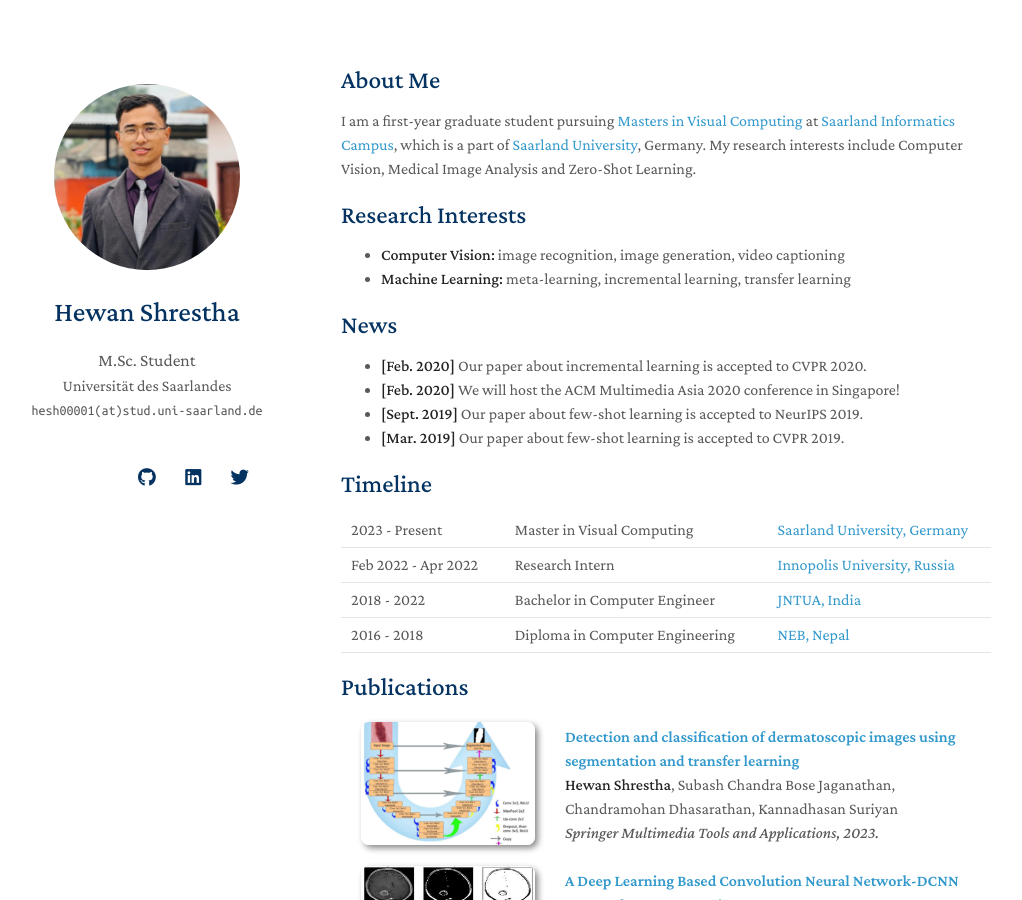
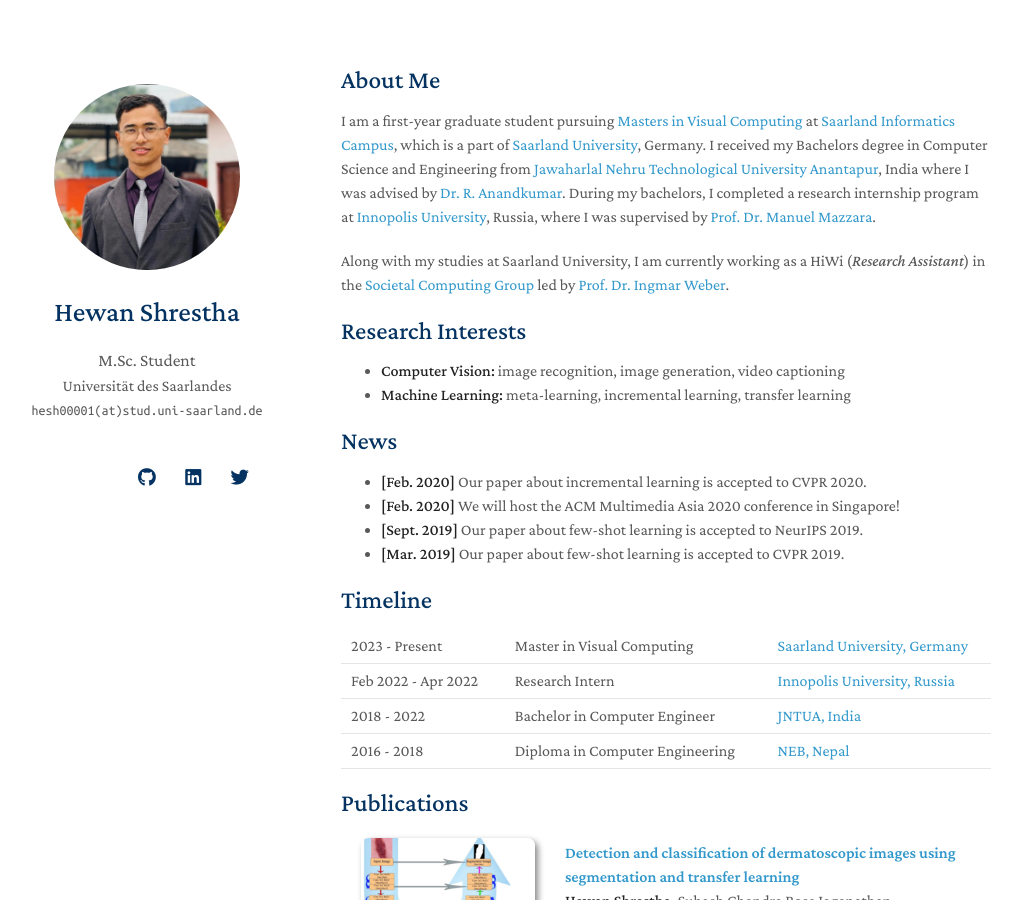
Before and after one commit to hewanshrestha/hewanshrestha.github.io, a Jekyll site: the page built from index.md, in a window 1280 px wide and 900 px high. Shown: the whole window, without its empty margins (129-1151 px from the left). Built offline with Jekyll 4.4.1, drawn with Linux system fonts in a browser that asks for light colours; nearby versions of some CDN libraries; a style sheet for code colours, icons or effects is not loaded; our own code applies the rules of GitHub Pages for plain Markdown files.

Commit message:
Update index.md

```diff
--- a/index.md
+++ b/index.md
@@ -4,7 +4,10 @@ layout: homepage
 
 ## About Me
 
-I am a first-year graduate student pursuing <a href="http://www.master-visual-computing.de/">Masters in Visual Computing</a> at <a href="https://saarland-informatics-campus.de/">Saarland Informatics Campus</a>, which is a part of <a href="https://uni-saarland.de/en/">Saarland University</a>, Germany. My research interests include Computer Vision, Medical Image Analysis and Zero-Shot Learning.
+I am a first-year graduate student pursuing <a href="http://www.master-visual-computing.de/">Masters in Visual Computing</a> at <a href="https://saarland-informatics-campus.de/">Saarland Informatics Campus</a>, which is a part of <a href="https://uni-saarland.de/en/">Saarland University</a>, Germany. I received my Bachelors degree in Computer Science and Engineering from <a href="https://jntua.ac.in">Jawaharlal Nehru Technological University Anantapur</a>, India where I was advised by <a href="https://scholar.google.com/citations?hl=en&user=OAFQn1cAAAAJ">Dr. R. Anandkumar</a>. During my bachelors, I completed a research internship program at <a href="https://innopolis.university/en/">Innopolis University</a>, Russia, where I was supervised by <a href="https://scholar.google.com/citations?hl=en&user=th6g2bgAAAAJ">Prof. Dr. Manuel Mazzara</a>.
+
+Along with my studies at Saarland University, I am currently working as a HiWi (<em>Research Assistant</em>) in the <a href="https://saarland-informatics-campus.de/en/forschung-research/research-groups/">Societal Computing Group</a> led by <a href="Prof. Dr. Ingmar Weber">Prof. Dr. Ingmar Weber</a>.
+
 
 ## Research Interests
 
```
